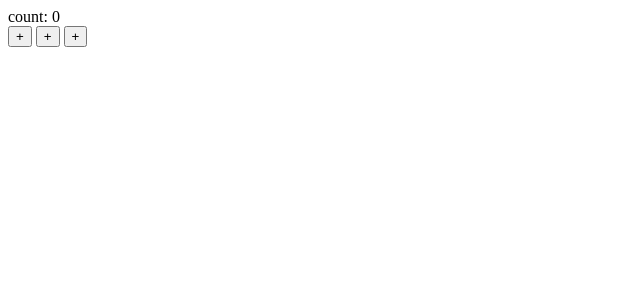
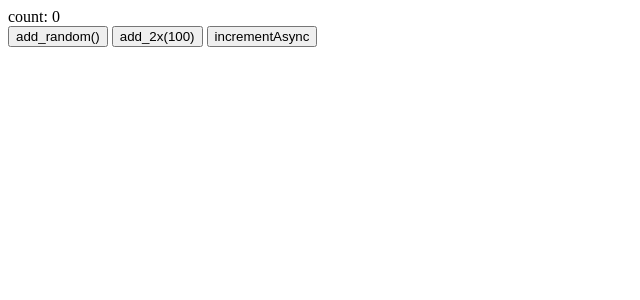
Before and after one commit to jahona/Vuex, a Vue app: page / in a window 1280 px wide. Shown: the top 300 px of the page, without its empty margins (0-640 px from the left). Built offline with nearby package versions, Linux system fonts and the light colour scheme.

Commit message:
vuex action example

```diff
--- a/src/main.js
+++ b/src/main.js
@@ -1,7 +1,7 @@
 // The Vue build version to load with the `import` command
 // (runtime-only or standalone) has been set in webpack.base.conf with an alias.
 import Vue from 'vue'
-import Vuex, { mapState, mapGetters, mapMutations } from 'vuex'
+import Vuex, { mapState, mapGetters, mapMutations, mapActions } from 'vuex'
 
 Vue.use(Vuex)
 
@@ -35,6 +35,21 @@ const store = new Vuex.Store({
     getCountFn: (state) => () => {
       return state.count + 1;
     }
+  },
+  actions: {
+    increment(context) {
+      var rn = Math.random();
+      context.commit('increment2', Math.floor(rn * 10 + 1));
+    },
+    increment2({ commit }, n) {
+      commit('increment2', n);
+      commit('increment2', n);
+    },
+    incrementAsync({ commit }, n) {
+      setTimeout(() => {
+        commit('increment2', n)
+      }, 1000)
+    }
   }
 })
 
@@ -58,9 +73,9 @@ const Counter = {
       <div>
         count: {{ count }}
       </div>
-      <button @click="increment">+</button>
-      <button @click="add(10)">+</button>
-      <button @click="add2(100)">+</button>
+      <button @click="add_random()">add_random()</button>
+      <button @click="add_2x(100)">add_2x(100)</button>
+      <button @click="incrementAsync(1)">incrementAsync</button>
     </div>
   `,
   data() {
@@ -107,7 +122,16 @@ const Counter = {
     }),
     add2(n) {
       this.$store.commit('increment3', n);
-    }
+    },
+    /*
+      this.$store.dispatch('xxx') 를 통해 action 을 호출하거나,
+      mapActions 헬퍼 함수를 이용하여 store.dispatch 호출에 매핑시킬 수 있다.
+    */
+    ...mapActions({
+      add_random: 'increment',
+      add_2x: 'increment2',
+      incrementAsync: 'incrementAsync'
+    })
   }
 }
 
```
